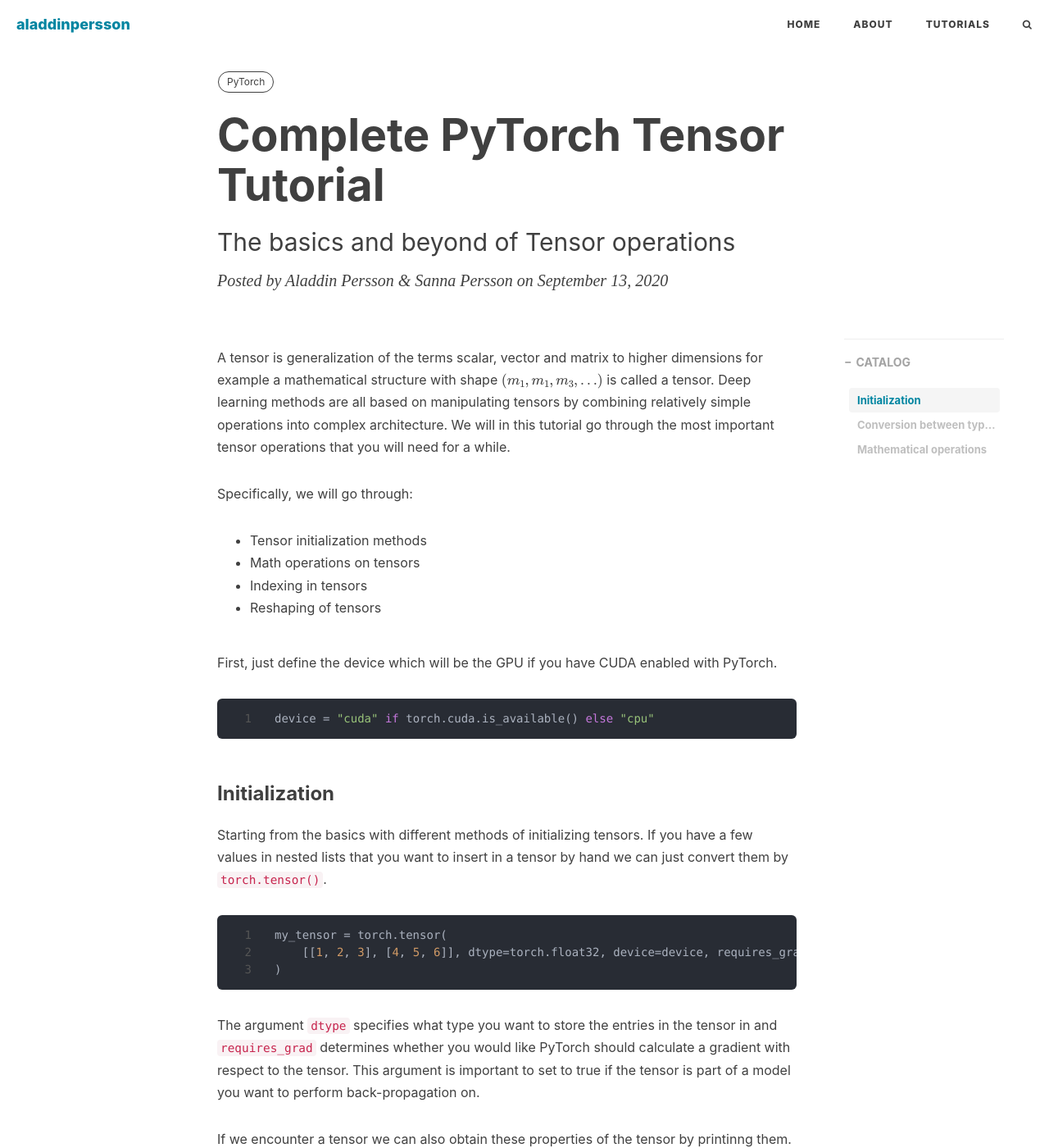
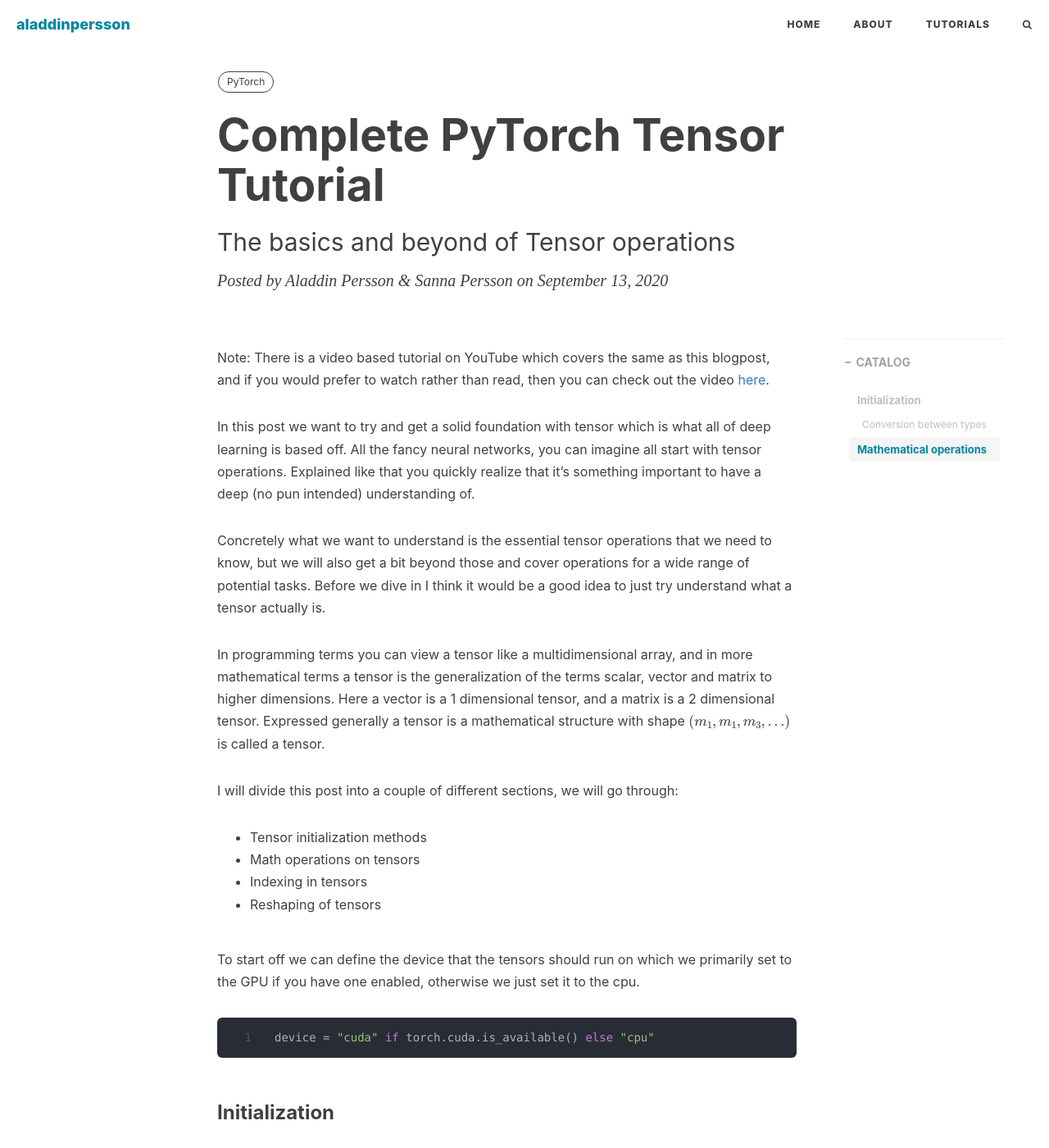
Before and after one commit to aladdinpersson/aladdinpersson.github.io, a Jekyll site: the page built from _posts/2020-09-13-pytorch-tensor-tutorial.md, in a window 1280 px wide and 1400 px high. Shown: the whole window at 82% size. Built offline with Jekyll 4.4.1, drawn with Linux system fonts in a browser that asks for light colours; nearby versions of some CDN libraries; formulas are drawn with MathJax 3; comment, search, counter and statistics services are not loaded; some of the changed text lies outside the part shown.

Commit message:
Added new info about page

````diff
--- a/_posts/2020-09-13-pytorch-tensor-tutorial.md
+++ b/_posts/2020-09-13-pytorch-tensor-tutorial.md
@@ -12,38 +12,74 @@
 ---
 <script data-ad-client="ca-pub-7720049635521188" async src="https://pagead2.googlesyndication.com/pagead/js/adsbygoogle.js"></script>
 
-A tensor is generalization of the terms scalar, vector and matrix to higher
-dimensions for example a mathematical structure with shape $(m_1,m_1,m_3, ...)$ is called
-a tensor. Deep learning methods are all based on manipulating tensors by combining
-relatively simple operations into complex architecture. We will in this tutorial go
-through the most important tensor operations that you will need for a while.
+Note: There is a video based tutorial on YouTube which covers the same
+as this blogpost, and if you would prefer to watch rather than read, then you can check out
+the video [here](https://youtu.be/x9JiIFvlUwk).
 
-Specifically, we will go through:
+
+In this post we want to try and get a solid foundation with tensor which
+is what all of deep learning is based off. All the fancy neural networks,
+you can imagine all start with tensor operations. Explained like that you
+quickly realize that it's something important to have a deep (no pun intended)
+understanding of.
+
+Concretely what we want to understand is the essential tensor
+operations that we need to know, but we will also get a bit beyond those
+and cover operations for a wide range of potential tasks. Before we
+dive in I think it would be a good idea to just try understand what a
+tensor actually is.
+
+In programming terms you can view a tensor like a
+multidimensional array, and in more mathematical terms a tensor is the generalization of
+the terms scalar, vector and matrix to higher
+dimensions. Here a vector is a 1 dimensional tensor, and a matrix is a
+2 dimensional tensor. Expressed generally a tensor is a mathematical structure with shape
+$(m_1,m_1,m_3, ...)$ is called a tensor.
+
+I will divide this post into a couple of different sections, we will go through:
 * Tensor initialization methods
 * Math operations on tensors
 * Indexing in tensors
 * Reshaping of tensors
 
-First, just define the device which will be the GPU if you have
-CUDA enabled with PyTorch.
+To start off we can define the device that the tensors should run on
+which we primarily set to the GPU if you have one enabled, otherwise
+we just set it to the cpu.
+
 ``` python
 device = "cuda" if torch.cuda.is_available() else "cpu"
 ```
 ### Initialization
-Starting from the basics with different methods of initializing tensors. If you
-have a few values in nested lists that you want to insert in a tensor by hand we can just
-convert them by `torch.tensor()`.
+Let's start simple, let's say we want to initialize a tensor manually
+with the two rows containing the values [1, 2, 3] and [4, 5, 6]. We can
+easily do this by writing this inside a nested list and then convert by
+calling `torch.tensor()`
+
+```python
+my_tensor = torch.tensor([[1, 2, 3], [4, 5, 6]])
+```
+
+We can also add a couple of arguments to specify the details of how we want to initialize this
+tensor
+
 ```python
 my_tensor = torch.tensor(
-    [[1, 2, 3], [4, 5, 6]], dtype=torch.float32, device=device, requires_grad=True
+    [[1, 2, 3], [4, 5, 6]],
+    dtype=torch.float32,
+    device=device,
+    requires_grad=True
 )
 ```
-The argument `dtype` specifies what type you want to store the entries in the tensor
-in and `requires_grad` determines whether you would like PyTorch should calculate
+
+Here the argument `dtype` specifies what type you want to store the entries in the tensor
+in, which in our case we want to be set the 32 bit floating point. The device is simply what we
+initialized at the top which means the tensors will be stored on VRAM and run on the GPU as our
+primary choice. The `requires_grad` determines whether you would like PyTorch should calculate
 a gradient with respect to the tensor. This argument is important to set to true if the tensor is
-part of a model you want to perform back-propagation on.
+part of a model you want to perform back-propagation on, but is not something we will go into
+deep depth on in this tutorial.
 
-If we encounter a tensor we can also obtain these properties of the tensor by printinng them.
+If we encounter a tensor we can also obtain these properties of the tensor by printing them.
 ```python
 print(
     f"Information about tensor: {my_tensor}"
@@ -57,78 +93,101 @@
     f"Device Tensor is on {my_tensor.device}"
 )  # Prints cpu/cuda (followed by gpu number)
 
-print(f"Shape of tensor {my_tensor.shape}")  # Prints shape, in this case 2x3
+print(f"Shape of tensor {my_tensor.shape}")  # in this case 2x3
+print(f"Requires gradient: {my_tensor.requires_grad}")  # true/false
+```
 
-print(f"Requires gradient: {my_tensor.requires_grad}")  # Prints true/false
+There are also many other ways of initializing tensor with other properties. Let us take a look
+at a couple of the important ones. The function `torch.empty` returns a tensor of the
+specified shape in `size` with uninitialized data. I've noticed that this function can sometimes
+be confusing, note that the data here is not intialized as zeros, but can be "random" values
+consisting of things that were in your computer buffer.
+
+```python
+size=(3, 3)
+x = torch.empty(size=size)  # Tensor of shape 3x3
 ```
-There are also many other ways of initializing tensor with other properties and
-we will mention the ones that you probably will encounter most often.
-The function `torch.empty` returns a tensor of the specified shape in `size` with uninitialized data.
-```python
-x = torch.empty(size=(3, 3))  # Tensor of shape 3x3
-```
-The function `torch.zeros` returns a tensor of the specified shape that is filled with zeros.
+
+The function `torch.zeros` returns a tensor of the specified shape or size that is filled with zeros.
+
 ```python
 x = torch.zeros((3, 3))  # Tensor of shape 3x3
 ```
+
 The function `torch.ones` returns a tensor of the specified shape that is filled with ones.
+
 ```python
 x = torch.ones((3, 3))  # Tensor of shape 3x3
 ```
-The function `torch.eye` (**I** see what you did there) returns an identity matrix of the specified shape.
+
+The function `torch.eye` (**I** see what you did there) returns an identity
+matrix of the specified shape. Note that here the shape should not be a tuple, as it is only
+a 2 dimensional tensor.
+
 ```python
 x = torch.eye(5, 5)  # Tensor of shape 5x5
 ```
-The `torch.arange` function returns a vector with integer entries ordered from `start` to `end` with `step` as interval
+
+The `torch.arange` function returns a vector with integer entries ordered from `start` to
+non-including the `end`
+where you can also specify the`step`, this is very similar to the python `range` function.
+
 ```python
 x = torch.arange(start=0, end=5, step=1)
 ```
-The `torch.linspace` function returns a vector of length `steps` with equally spaced intervals of numbers ranging from `start`
-to `end`.
+
+The `torch.linspace` function returns a vector of length `steps` with equally
+spaced intervals of numbers ranging from `start` to `end`.
+
 ```python
 x = torch.linspace(start=0.1, end=1, steps=10)
 ```
+
 The following will yield a tensor of the specified shape with entries drawn from the
 normal distribution with the mean and standard deviation given as arguments.
+
 ```python
 x = torch.empty(size=(1, 5)).normal_(mean=0, std=1)
 ```
+
 If we instead want to have values drawn from a uniform distribution in a specified
 range we can do:
+
 ```python
 x = torch.empty(size=(1, 5)).uniform_(0, 1) # range (0,1)
 ```
-The functions `torch.diag` returns a matrix with the same shape as the input with only the diagonal entries left.
+
+The functions `torch.diag` returns a matrix with the same shape as the
+input with only the diagonal entries left.
+
 ```python
 x = torch.diag(torch.ones(3))  # returns 3x3 identity matrix
 ```
 
-### Conversion between types
+#### Conversion between types
 Let's initialize a tensor
+
 ```python
 tensor = torch.arange(4)  # [0, 1, 2, 3]
 ```
+
 which by default will be initialized as int64. We will then show how we can
-convert the tensor to other types.
-The ones that you will encounter most often are:
+convert the tensor to other types. The ones that you will encounter most often are:
 
 * Conversion to float32 by `tensor.float()`
-* Conversion to float64 by `tensor.double()`
+* Convert to float16 by `tensor.half()`
 * Conversion back to int64 by `tensor.long()`
 
 Note, however, that the conversions are not inplace and if you want to
-change the type you have to do e.g. `tensor = tensor.float()`. Less commonly you
-will see the following conversions in code.
+change the type you have to do e.g. `tensor = tensor.float()`. For other types you can
+also do the following:
 
 * Convert to int16 by `tensor.short()`
-* Convert to float16 by `tensor.half()`
+* Conversion to float64 by `tensor.double()`
 * Convert to boolean i.e. 1 if non-zero entry else 0 by `tensor.bool()`
 
 Different functions in PyTorch will accept different types and it is likely you will
 face many errors due to wrong input types before you are used to them.
 
 ### Mathematical operations
-
-Link to [Github](https://github.com/AladdinPerzon)
-
-If you want to watch a video on the content check out: [Complete Pytorch Tensor Tutorial](https://youtu.be/x9JiIFvlUwk)
+hello
````
